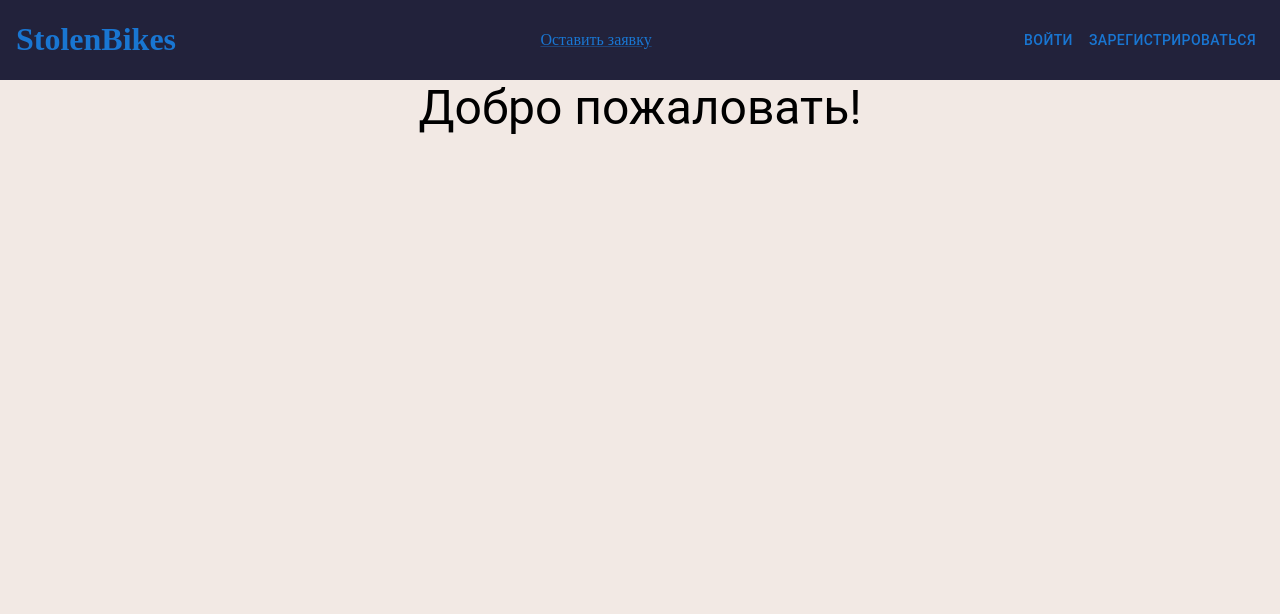
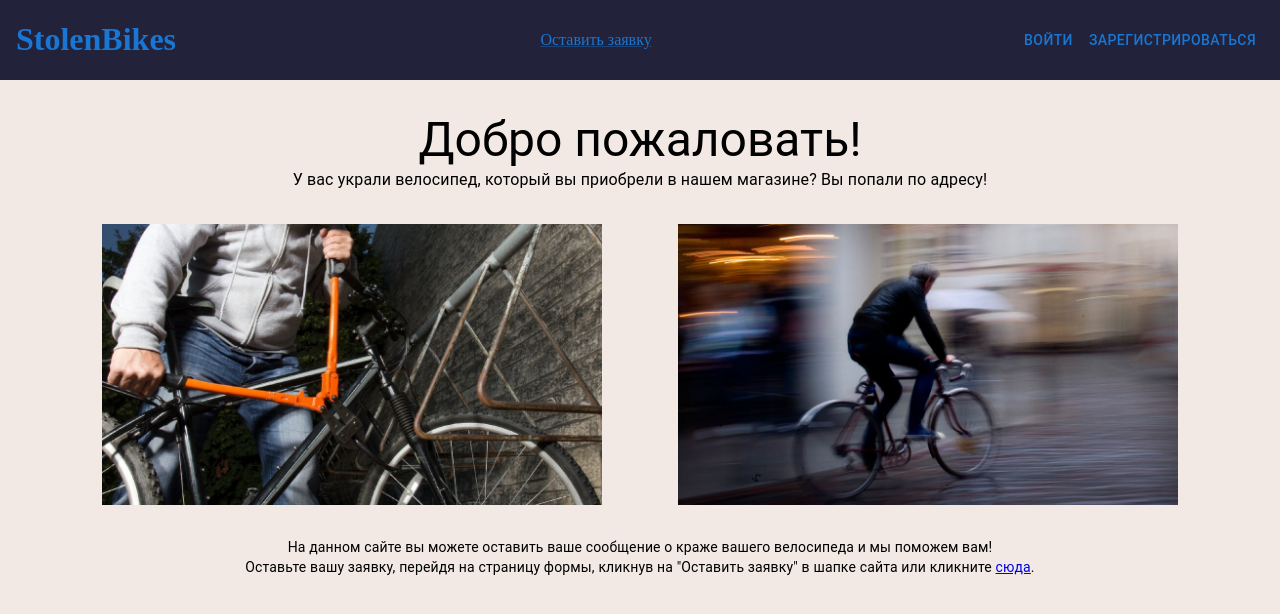
Before and after one commit to slowsleep/stolen-bikes, a React (Vite) app: page / in a window 1280 px wide. Shown: the top 614 px of the page. Built offline with nearby package versions, Linux system fonts and the light colour scheme.

Commit message:
Add content to the home page

```diff
--- a/src/pages/HomePage.jsx
+++ b/src/pages/HomePage.jsx
@@ -1,11 +1,45 @@
 import Typography from "@mui/material/Typography";
+import { Link } from "react-router-dom";
+import stoleBike from "../assets/img/stoleBike.jpg";
+import rideBike from "../assets/img/rideBike.jpg";
 
 const HomePage = () => {
     return (
         <div>
-            <Typography variant="h3" textAlign={"center"}>
-                Добро пожаловать!
-            </Typography>
+            <div style={{ margin: "2em 0" }}>
+                <Typography variant="h3" textAlign={"center"}>
+                    Добро пожаловать!
+                </Typography>
+                <Typography variant="body1" textAlign={"center"}>
+                    У вас украли велосипед, который вы приобрели в нашем магазине?
+                    Вы попали по адресу!
+                </Typography>
+            </div>
+
+            <div style={{ display: "flex", justifyContent: "space-around"}}>
+                <img
+                    style={{ alignSelf: "center" }}
+                    width="500"
+                    src={stoleBike}
+                />
+                <img
+                    style={{ alignSelf: "center" }}
+                    width="500"
+                    src={rideBike}
+                />
+            </div>
+
+            <div style={{ margin: "2em 0" }}>
+                <Typography variant="body2" textAlign={"center"}>
+                    На данном сайте вы можете оставить ваше сообщение о краже
+                    вашего велосипеда и мы поможем вам!
+                </Typography>
+                <Typography variant="body2" textAlign={"center"}>
+                    Оставьте вашу заявку, перейдя на страницу формы, кликнув на
+                    &quot;Оставить заявку&quot; в шапке сайта или кликните{" "}
+                    <Link to="/create-case">сюда</Link>.
+                </Typography>
+            </div>
         </div>
     );
 };
```
Also changed, not shown: src/assets/img/rideBike.jpg (added), src/assets/img/stoleBike.jpg (added).
